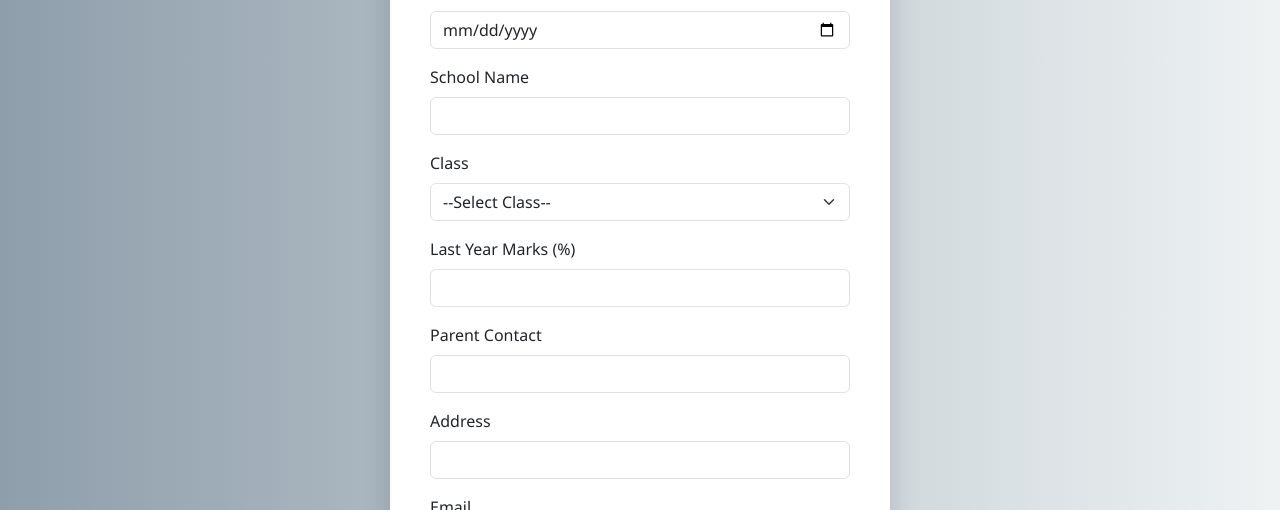
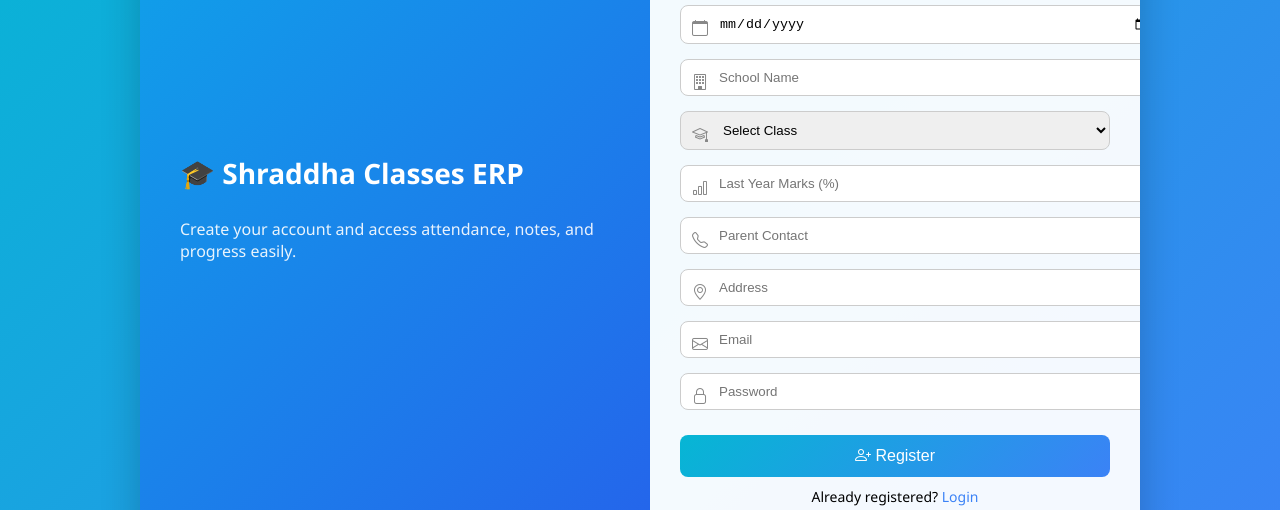
Before and after one commit to Athu998/shraddha_class-portal, a website: page public/register.html in a window 1280 px wide. Shown: the part 193-703 px from the top of the page. Drawn offline with nearby package versions, Linux system fonts and the light colour scheme.

Commit message:
Student_Reg_Update

```diff
--- a/public/register.html
+++ b/public/register.html
@@ -2,82 +2,233 @@
 <html lang="en">
 <head>
   <meta charset="UTF-8" />
-  <meta name="viewport" content="width=device-width, initial-scale=1.0" />
-  <title>Student Registration | Shraddha Coaching</title>
-  <link href="https://cdn.jsdelivr.net/npm/bootstrap@5.3.2/dist/css/bootstrap.min.css" rel="stylesheet">
+  <meta name="viewport" content="width=device-width, initial-scale=1.0"/>
+  <title>Student Registration</title>
+
+  <!-- Icons -->
+  <link href="https://cdn.jsdelivr.net/npm/bootstrap-icons/font/bootstrap-icons.css" rel="stylesheet">
+
   <style>
     body {
-      background: linear-gradient(to right, #8e9eab, #eef2f3);
+      margin: 0;
+      font-family: 'Segoe UI', sans-serif;
       min-height: 100vh;
+      background: linear-gradient(135deg, #06b6d4, #3b82f6);
       display: flex;
       justify-content: center;
       align-items: center;
-      font-family: 'Segoe UI', sans-serif;
     }
-    .form-container {
-      background: #fff;
+
+    .container-box {
+      display: flex;
+      width: 1000px;
+      max-width: 95%;
+      border-radius: 16px;
+      overflow: hidden;
+      box-shadow: 0 20px 40px rgba(0,0,0,0.2);
+    }
+
+    /* Left Panel */
+    .left-panel {
+      flex: 1;
+      background: linear-gradient(135deg, #0ea5e9, #2563eb);
+      color: white;
       padding: 40px;
-      border-radius: 12px;
-      box-shadow: 0 10px 30px rgba(0, 0, 0, 0.15);
+      display: flex;
+      flex-direction: column;
+      justify-content: center;
+    }
+
+    .left-panel h1 {
+      font-size: 28px;
+      margin-bottom: 10px;
+    }
+
+    .left-panel p {
+      opacity: 0.9;
+    }
+
+    /* Right Panel */
+    .right-panel {
+      flex: 1;
+      background: rgba(255,255,255,0.95);
+      padding: 30px;
+      overflow-y: auto;
+      max-height: 90vh;
+    }
+
+    h2 {
+      text-align: center;
+      margin-bottom: 20px;
+      color: #1e293b;
+    }
+
+    .input-group {
+      position: relative;
+      margin-bottom: 15px;
+    }
+
+    .input-group i {
+      position: absolute;
+      top: 12px;
+      left: 12px;
+      color: #888;
+    }
+
+    input, select {
       width: 100%;
-      max-width: 500px;
+      padding: 10px 10px 10px 38px;
+      border: 1px solid #ccc;
+      border-radius: 8px;
+      transition: 0.3s;
+    }
+
+    input:focus, select:focus {
+      border-color: #3b82f6;
+      outline: none;
+      box-shadow: 0 0 0 2px rgba(59,130,246,0.2);
+    }
+
+    button {
+      width: 100%;
+      padding: 12px;
+      background: linear-gradient(135deg, #06b6d4, #3b82f6);
+      border: none;
+      color: white;
+      font-size: 16px;
+      border-radius: 8px;
+      cursor: pointer;
+      transition: 0.3s;
+      margin-top: 10px;
+    }
+
+    button:hover {
+      transform: translateY(-2px);
+      box-shadow: 0 5px 15px rgba(0,0,0,0.2);
+    }
+
+    .login-link {
+      margin-top: 10px;
+      text-align: center;
+      font-size: 14px;
+    }
+
+    .login-link a {
+      color: #3b82f6;
+      text-decoration: none;
+      font-weight: 500;
+    }
+
+    .footer {
+      text-align: center;
+      margin-top: 10px;
+      font-size: 13px;
+    }
+
+    .footer a {
+      color: #0a66c2;
+      text-decoration: none;
+      font-weight: 500;
+    }
+
+    @media(max-width:768px){
+      .container-box {
+        flex-direction: column;
+      }
+      .left-panel {
+        display: none;
+      }
     }
   </style>
 </head>
+
 <body>
-  <div class="form-container">
-    <h2 class="text-center fw-bold text-primary">🎓 Student Registration</h2>
+
+<div class="container-box">
+
+  <!-- Left Branding -->
+  <div class="left-panel">
+    <h1>🎓 Shraddha Classes ERP</h1>
+    <p>Create your account and access attendance, notes, and progress easily.</p>
+  </div>
+
+  <!-- Right Form -->
+  <div class="right-panel">
+    <h2>📝 Student Registration</h2>
+
     <form action="/students/register" method="POST">
-      <div class="mb-3">
-        <label class="form-label">Full Name</label>
-        <input type="text" class="form-control" name="name" required />
+
+      <div class="input-group">
+        <i class="bi bi-person"></i>
+        <input type="text" name="name" placeholder="Full Name" required>
       </div>
-      <div class="mb-3">
-        <label class="form-label">Date of Birth</label>
-        <input type="date" class="form-control" name="dob" required />
+
+      <div class="input-group">
+        <i class="bi bi-calendar"></i>
+        <input type="date" name="dob" required>
       </div>
-      <div class="mb-3">
-        <label class="form-label">School Name</label>
-        <input type="text" class="form-control" name="school_name" required />
+
+      <div class="input-group">
+        <i class="bi bi-building"></i>
+        <input type="text" name="school_name" placeholder="School Name" required>
       </div>
-      <div class="mb-3">
-        <label class="form-label">Class</label>
-        <select class="form-select" name="className" required>
-          <option value="">--Select Class--</option>
-          <option value="1">1</option>
-          <option value="2">2</option>
-          <option value="3">3</option>
-          <option value="4">4</option>
-          <option value="5">5</option>
-          <option value="6">6</option>
-          <option value="7">7</option>
-          <option value="8">8</option>
-          <option value="9">9</option>
-          <option value="10">10</option>
+
+      <div class="input-group">
+        <i class="bi bi-mortarboard"></i>
+        <select name="className" required>
+          <option value="">Select Class</option>
+          <option>1</option><option>2</option><option>3</option>
+          <option>4</option><option>5</option><option>6</option>
+          <option>7</option><option>8</option><option>9</option>
+          <option>10</option>
         </select>
       </div>
-      <div class="mb-3">
-        <label class="form-label">Last Year Marks (%)</label>
-        <input type="number" class="form-control" name="last_year_marks" step="0.01" required />
+
+      <div class="input-group">
+        <i class="bi bi-bar-chart"></i>
+        <input type="number" name="last_year_marks" placeholder="Last Year Marks (%)" required>
       </div>
-      <div class="mb-3">
-        <label class="form-label">Parent Contact</label>
-        <input type="text" class="form-control" name="parent_contact" pattern="\d{10}" required />
+
+      <div class="input-group">
+        <i class="bi bi-telephone"></i>
+        <input type="text" name="parent_contact" placeholder="Parent Contact" required>
       </div>
-      <div class="mb-3">
-        <label class="form-label">Address</label>
-        <input type="text" class="form-control" name="address" required />
+
+      <div class="input-group">
+        <i class="bi bi-geo-alt"></i>
+        <input type="text" name="address" placeholder="Address" required>
       </div>
-      <div class="mb-3">
-        <label class="form-label">Email</label>
-        <input type="email" class="form-control" name="email" required />
+
+      <div class="input-group">
+        <i class="bi bi-envelope"></i>
+        <input type="email" name="email" placeholder="Email" required>
       </div>
-      <div class="mb-3">
-        <label class="form-label">Password</label>
-        <input type="password" class="form-control" name="password" required />
+
+      <div class="input-group">
+        <i class="bi bi-lock"></i>
+        <input type="password" name="password" placeholder="Password" required>
       </div>
-      <button type="submit" class="btn btn-primary w-100">Register</button>
+
+      <button type="submit">
+        <i class="bi bi-person-plus"></i> Register
+      </button>
+
     </form>
+
+    <div class="login-link">
+      Already registered? <a href="/students/login-form">Login</a>
+    </div>
+
+    <div class="footer">
+      Developed by <b>Atharva More</b> |
+      <a href="https://www.linkedin.com/in/atharva-more-34a015194/" target="_blank">
+        <i class="bi bi-linkedin"></i> LinkedIn
+      </a>
+    </div>
+
   </div>
+
+</div>
+
 </body>
 </html>
```
